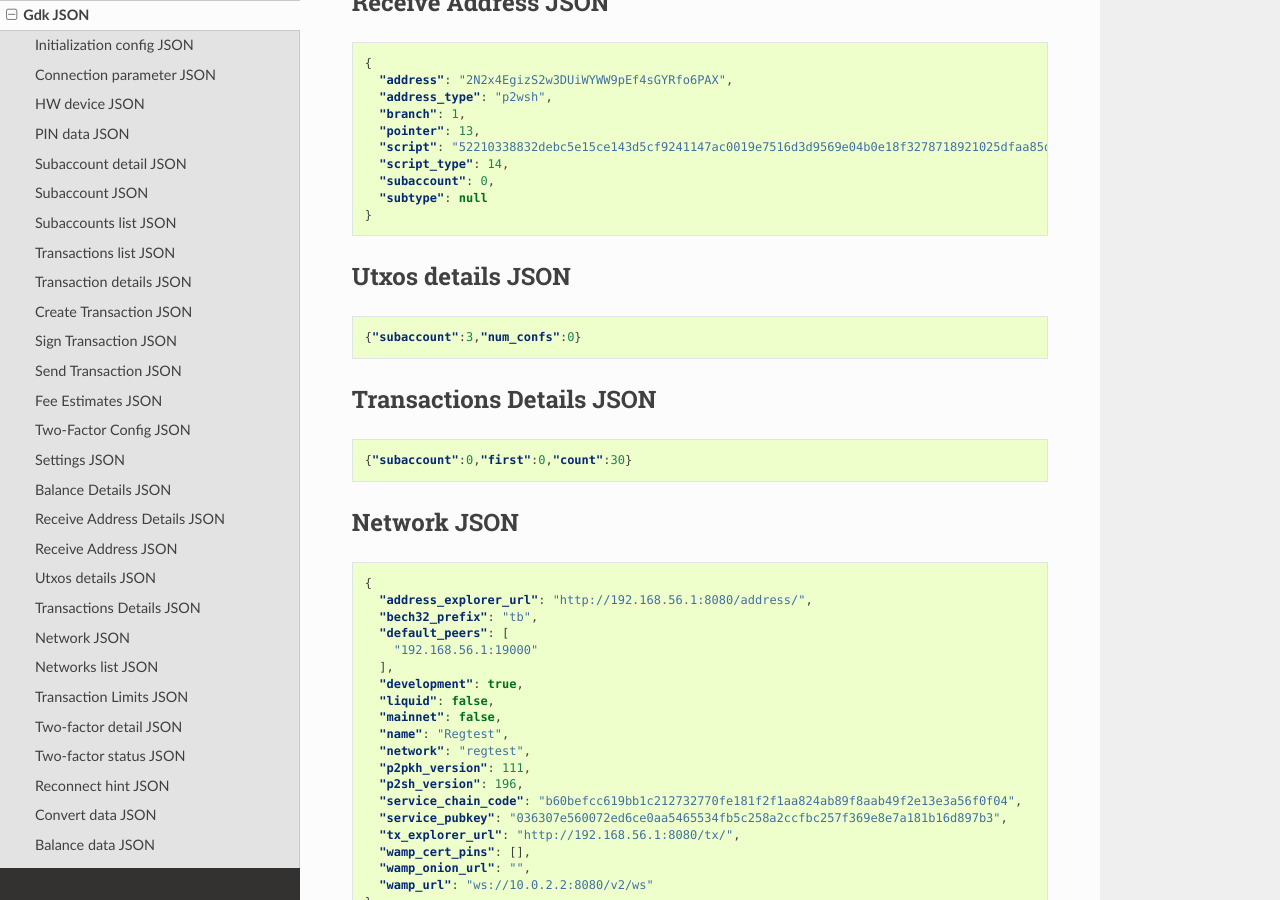
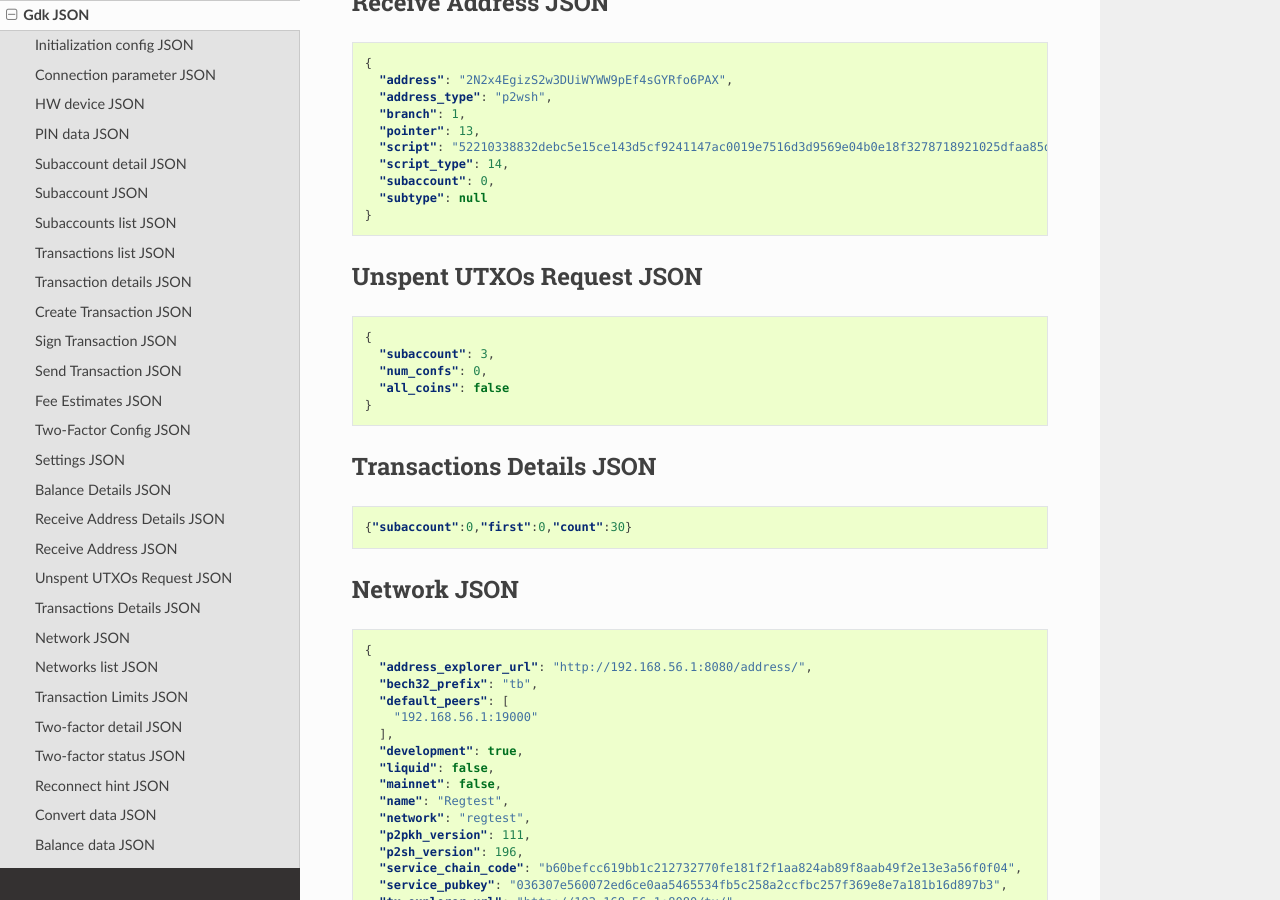
Before and after one commit to Blockstream/gdk, a Sphinx documentation site: the page built from docs/source/gdk-json.rst, in a window 1280 px wide and 900 px high, scrolled down 10315 px. Built offline with Sphinx 7.4.7 and the Read the Docs theme 2.0.0, drawn with Linux system fonts in a browser that asks for light colours; pages that are not in the unit, such as notebooks, are missing from menus.

Commit message:
utxo: add all_coins to sample UTXO request JSON docs

```diff
--- a/docs/source/gdk-json.rst
+++ b/docs/source/gdk-json.rst
@@ -666,14 +666,18 @@ Receive Address JSON
 
 
 
-.. _unspent-utxos-details:
+.. _unspent-utxos-request:
 
-Utxos details JSON
-------------------
+Unspent UTXOs Request JSON
+--------------------------
 
 .. code-block:: json
 
-  {"subaccount":3,"num_confs":0}
+  {
+    "subaccount": 3,
+    "num_confs": 0,
+    "all_coins": false
+  }
 
 
 
```
Also changed, not shown: 1 other file.
